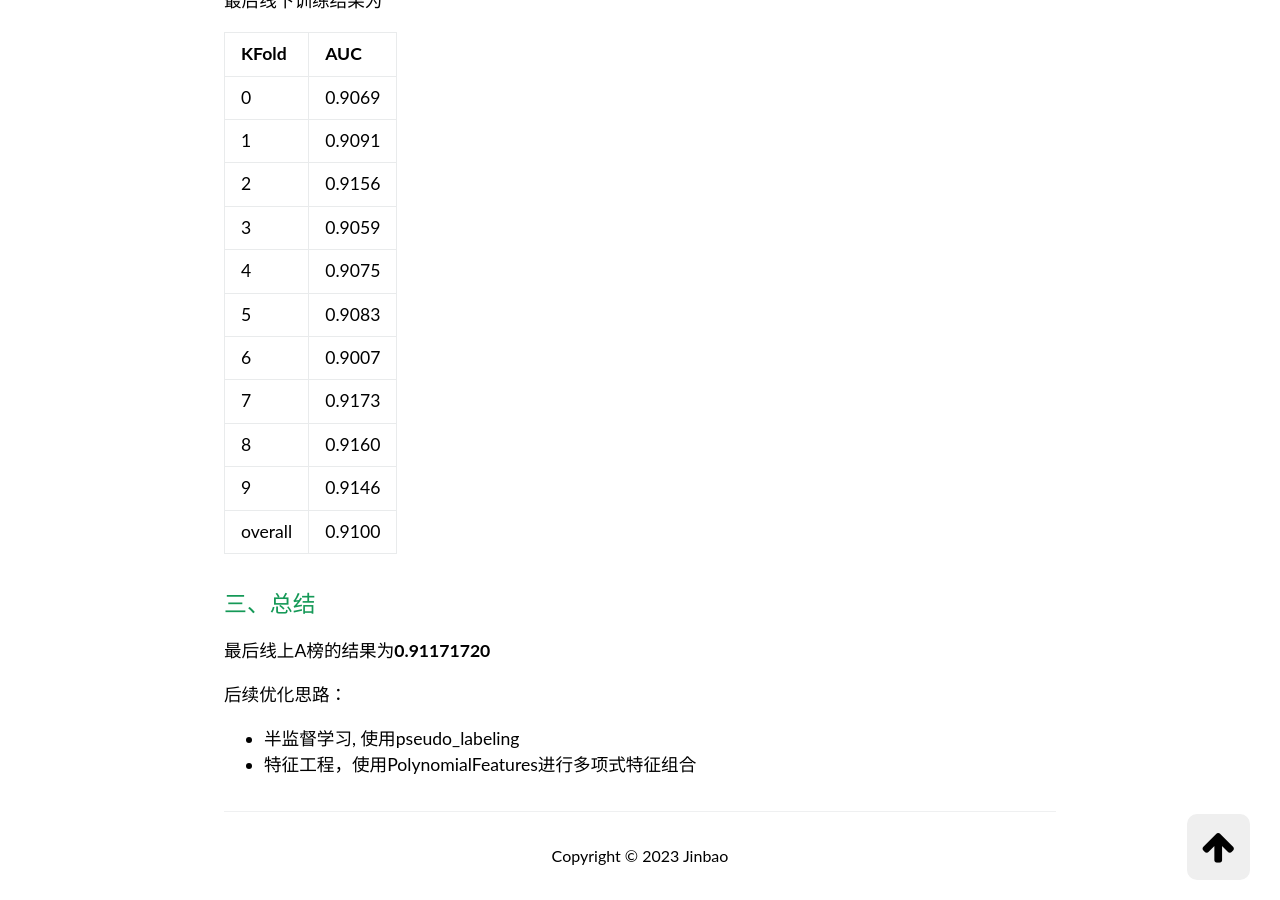
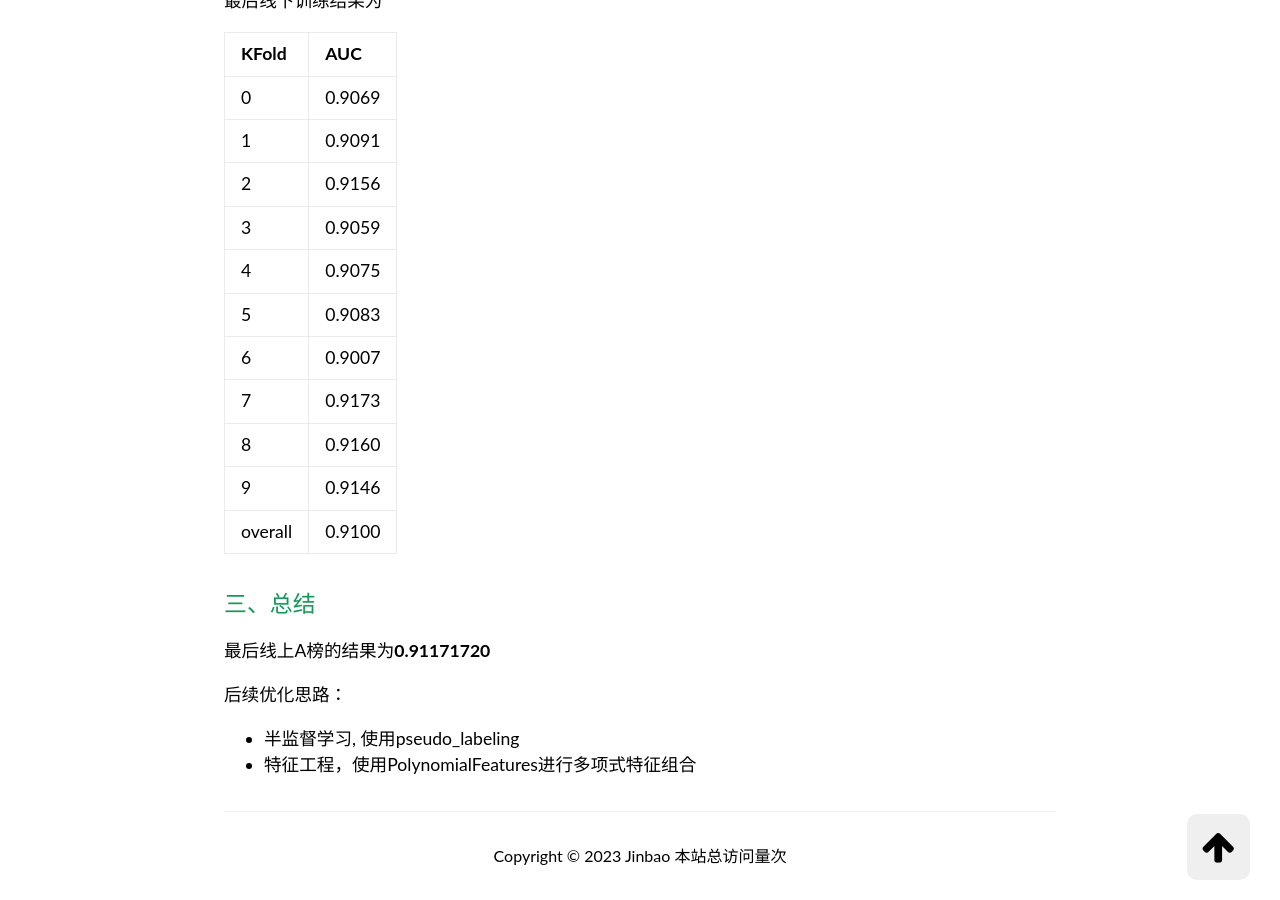
Before and after one commit to JinbaoWeb/jinbaoweb.github.io, a Jekyll site: the page built from 581.md, in a window 1280 px wide and 900 px high, scrolled down 10154 px. Built offline with Jekyll 4.4.1, drawn with Linux system fonts in a browser that asks for light colours; our own code applies the rules of GitHub Pages for plain Markdown files; comment, search, counter and statistics services are not loaded.

Commit message:
Update footer.html

```diff
--- a/_includes/footer.html
+++ b/_includes/footer.html
@@ -2,4 +2,5 @@
   <span class="footer-copyright-text">
     Copyright &copy; {{ site.time | date: '%Y' }} Jinbao
   </span>
+  <span id="busuanzi_container_site_pv">本站总访问量<span id="busuanzi_value_site_pv"></span>次</span>
 </div>
```
